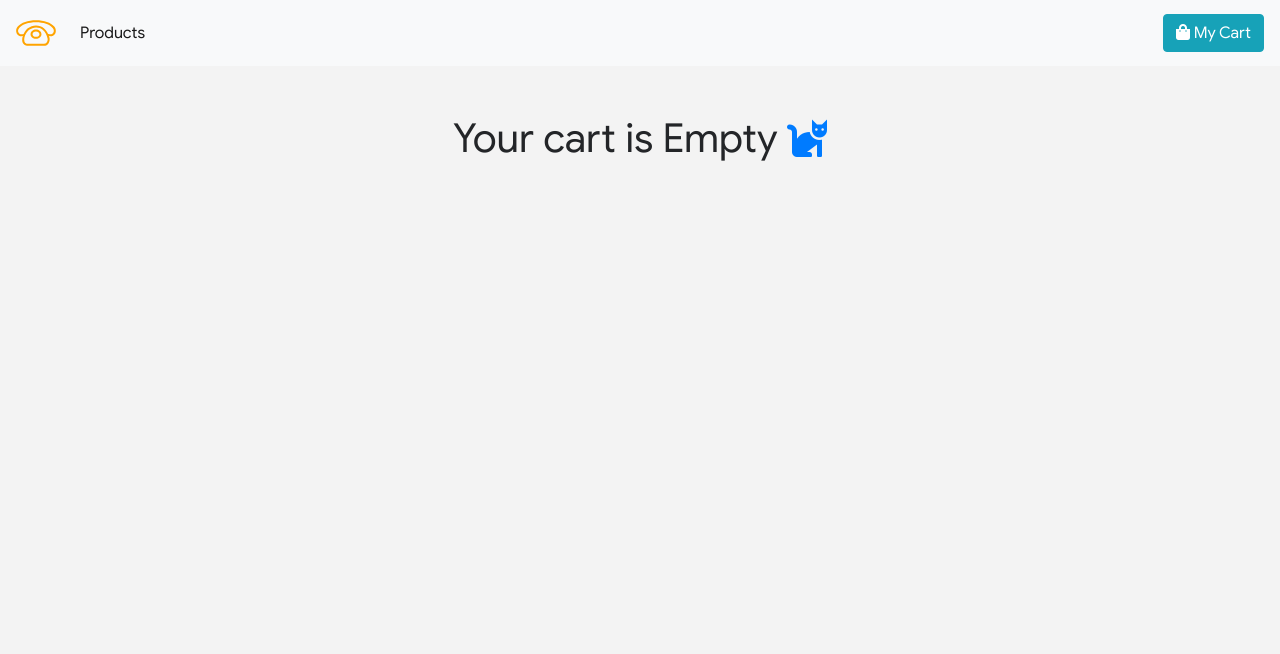
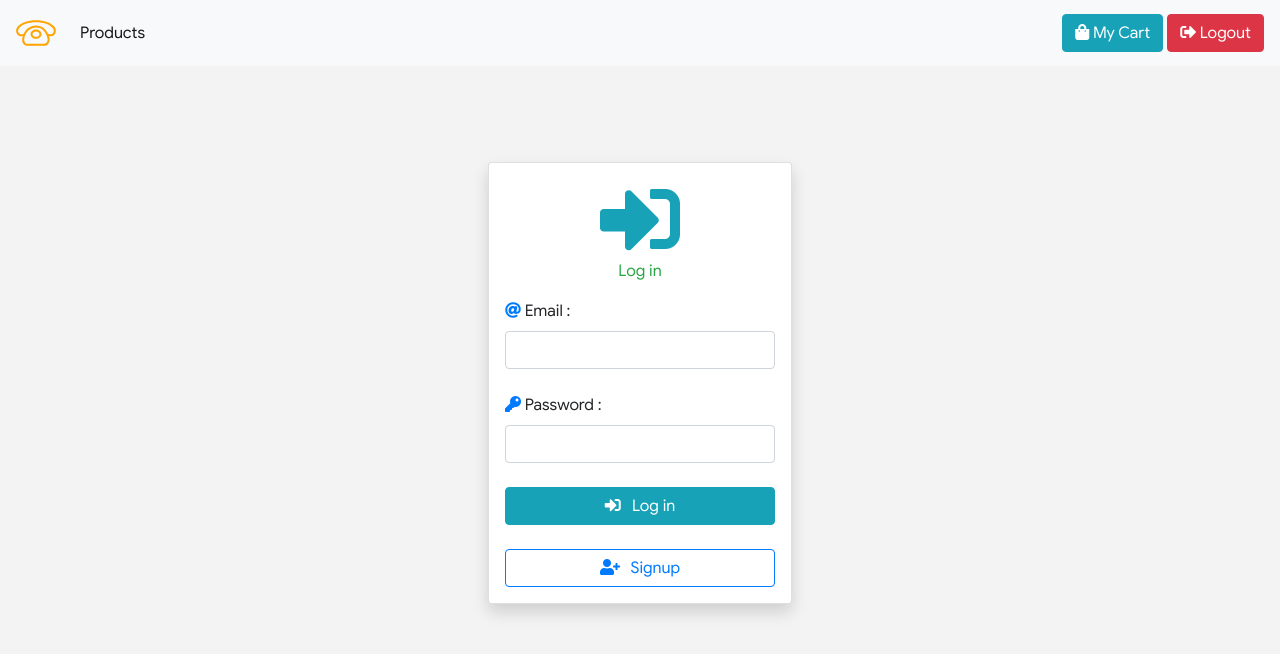
Before and after one commit to ShubhamSahaniNitkkr/react-ecommerce-firebase, a React (Create React App) app: page /cart in a window 1280 px wide. Shown: the top 654 px of the page. Built offline with nearby package versions, Linux system fonts and the light colour scheme; no server answers.

Commit message:
new changes

```diff
--- a/package.json
+++ b/package.json
@@ -7,6 +7,7 @@
     "@testing-library/react": "^9.5.0",
     "@testing-library/user-event": "^7.2.1",
     "bootstrap": "^4.5.2",
+    "firebase": "^7.18.0",
     "react": "^16.13.1",
     "react-dom": "^16.13.1",
     "react-paypal-express-checkout": "^1.0.5",
--- a/src/App.js
+++ b/src/App.js
@@ -2,6 +2,7 @@ import React, { Component } from 'react';
 import { Switch, Route } from 'react-router-dom';
 import './App.css';
 import 'bootstrap/dist/css/bootstrap.min.css';
+import fire from './config/fire';
 
 import Navbar from './components/navbar';
 import ProductList from './components/productList';
@@ -10,17 +11,45 @@ import Cart from './components/cart';
 import Default from './components/Default';
 import Modal from './components/modal';
 
+import Login from './components/auth/Login';
+
 class App extends Component {
+  constructor(props) {
+    super(props);
+    this.state = {
+      user: {},
+    };
+  }
+
+  componentDidMount() {
+    this.authListner();
+  }
+
+  authListner() {
+    fire.auth().onAuthStateChanged((user) => {
+      if (user) {
+        this.setState({ user });
+      } else {
+        this.setState({ user: null });
+      }
+    });
+  }
+
   render() {
     return (
       <React.Fragment>
         <Navbar />
-        <Switch>
-          <Route exact path='/' component={ProductList} />
-          <Route path='/details' component={Details} />
-          <Route path='/cart' component={Cart} />
-          <Route component={Default} />
-        </Switch>
+        {this.state.user ? (
+          <Switch>
+            <Route exact path='/' component={ProductList} />
+            <Route exact path='/details' component={Details} />
+            <Route exact path='/cart' component={Cart} />
+            <Route component={Default} />
+          </Switch>
+        ) : (
+          <Login />
+        )}
+
         <Modal />
       </React.Fragment>
     );
--- a/src/components/Default.js
+++ b/src/components/Default.js
@@ -9,7 +9,7 @@ export default class Default extends Component {
           </p>
           <p className='h5'>
             The Requested URL &nbsp;
-            <span className='text-info'>{this.props.location.pathname}</span>
+            {/* <span className='text-info'>{this.props.location.pathname}</span> */}
             &nbsp; does not exist !
           </p>
         </div>
--- /dev/null
+++ b/src/components/auth/Login.js
@@ -0,0 +1,100 @@
+import React, { Component } from 'react';
+import fire from '../../config/fire';
+
+export default class Login extends Component {
+  constructor(props) {
+    super();
+    this.state = {
+      email: '',
+      password: '',
+    };
+  }
+
+  onChange = (e) => {
+    this.setState({
+      [e.target.name]: e.target.value,
+    });
+  };
+
+  onLogin = (e) => {
+    e.preventDefault();
+    fire
+      .auth()
+      .signInWithEmailAndPassword(this.state.email, this.state.password)
+      .then((user) => {
+        console.log(user);
+      })
+      .catch((err) => {
+        console.log(err);
+      });
+  };
+
+  onSignup = (e) => {
+    e.preventDefault();
+    fire
+      .auth()
+      .createUserWithEmailAndPassword(this.state.email, this.state.password)
+      .then((user) => {
+        alert('Registered !');
+      })
+      .catch((err) => {
+        alert('Crediential not right !');
+      });
+  };
+
+  render() {
+    return (
+      <div className='container-fluid pt-5'>
+        <form>
+          <div
+            className='card mt-5 p-3 shadow bg-white rounded'
+            style={{ width: '19rem', margin: '0 auto' }}
+          >
+            <i className='fas fa-sign-in-alt fa-5x text-info text-center'></i>
+            <p className='text-center text-success'>Log in</p>
+            <label htmlFor='inputEmail'>
+              <i className='fas fa-at text-primary'></i>&nbsp;Email :
+            </label>
+            <input
+              type='email'
+              className='form-control'
+              id='inputEmail'
+              value={this.state.email}
+              name='email'
+              onChange={this.onChange}
+            />
+            <br />
+            <label htmlFor='inputPassword3'>
+              <i className='fas fa-key text-primary'></i>&nbsp;Password :
+            </label>
+            <input
+              type='password'
+              className='form-control'
+              id='inputPassword3'
+              value={this.state.password}
+              name='password'
+              onChange={this.onChange}
+            />
+            <br />
+
+            <button
+              type='submit'
+              className='btn btn-info'
+              onClick={this.onLogin}
+            >
+              <i className='fas fa-sign-in-alt'></i> &nbsp; Log in
+            </button>
+            <br />
+            <button
+              type='submit'
+              className='btn btn-outline-primary'
+              onClick={this.onSignup}
+            >
+              <i className='fas fa-user-plus'></i> &nbsp; Signup
+            </button>
+          </div>
+        </form>
+      </div>
+    );
+  }
+}
--- a/src/components/details.js
+++ b/src/components/details.js
@@ -19,7 +19,7 @@ export default class Details extends Component {
           return (
             <div
               className='card mx-auto col-md-10 my-4'
-              style={{ width: '100%', paddingTop: '3.0rem' }}
+              style={{ width: '100%', paddingTop: '1.0rem' }}
             >
               <Link to='/' className='card-title text-left'>
                 <i className='fas fa-angle-double-left'> </i> Back
@@ -36,7 +36,7 @@ export default class Details extends Component {
                     />
                   </div>
                   <div className='col-md-6'>
-                    <p className='card-text h-50 '>{info}</p>
+                    <p className='card-text '>{info}</p>
                     <hr />
                     <p className='card-text alert alert-success' role='alert'>
                       {' '}
--- a/src/components/navbar.js
+++ b/src/components/navbar.js
@@ -8,7 +8,7 @@ export default class Navbar extends Component {
     return (
       <ProductConsumer>
         {(value) => {
-          const { modalOpen, closeModal } = value;
+          const { closeModal, logout } = value;
 
           return (
             <nav className='navbar navbar-expand-lg navbar-light bg-light'>
@@ -34,6 +34,17 @@ export default class Navbar extends Component {
                   <i className='fas fa-shopping-bag'></i> My Cart
                 </button>
               </Link>
+
+              <Link to='/cart'>
+                <button
+                  type='button'
+                  className='btn btn-danger ml-1'
+                  onClick={() => logout()}
+                >
+                  {' '}
+                  <i className='fas fa-sign-out-alt'></i> Logout
+                </button>
+              </Link>
             </nav>
           );
         }}
--- a/src/components/product.js
+++ b/src/components/product.js
@@ -39,7 +39,7 @@ export default class Product extends Component {
                   </Link>
 
                   <button
-                    className='btn btn-outline-info'
+                    className='btn btn-outline-info ml-1'
                     disabled={inCart ? true : false}
                     onClick={() => {
                       value.addToCart(id);
--- a/src/components/productList.js
+++ b/src/components/productList.js
@@ -8,7 +8,7 @@ export default class ProductList extends Component {
     return (
       <React.Fragment>
         <Title name='Our' title='Products' />
-
+        <div className='p-5'>
           <div className='row'>
             <ProductConsumer>
               {(value) => {
@@ -18,6 +18,7 @@ export default class ProductList extends Component {
               }}
             </ProductConsumer>
           </div>
+        </div>
       </React.Fragment>
     );
   }
--- /dev/null
+++ b/src/config/fire.js
@@ -0,0 +1,15 @@
+import firebase from 'firebase';
+
+var firebaseConfig = {
+  apiKey: 'AIzaSyBTyRDA3_bVFZiVja8DXoiWGkF3ikKIhAc',
+  authDomain: 'react-firebase-auth-34d16.firebaseapp.com',
+  databaseURL: 'https://react-firebase-auth-34d16.firebaseio.com',
+  projectId: 'react-firebase-auth-34d16',
+  storageBucket: 'react-firebase-auth-34d16.appspot.com',
+  messagingSenderId: '678762401270',
+  appId: '1:678762401270:web:67f4a4cb357366ad7b0bd7',
+  measurementId: 'G-3SVTQKXC0H',
+};
+
+const fire = firebase.initializeApp(firebaseConfig);
+export default fire;
--- a/src/context.js
+++ b/src/context.js
@@ -1,3 +1,4 @@
+import fire from './config/fire';
 import React, { Component } from 'react';
 import { ecommerceProducts, detailProduct } from './data';
 const ProductContext = React.createContext();
@@ -170,6 +171,10 @@ class ProductProvider extends Component {
     });
   };
 
+  logout = () => {
+    fire.auth().signOut();
+  };
+
   render() {
     return (
       <ProductContext.Provider
@@ -183,6 +188,7 @@ class ProductProvider extends Component {
           decrement: this.decrement,
           removeItem: this.removeItem,
           clearCart: this.clearCart,
+          logout: this.logout,
         }}
       >
         {this.props.children}
--- a/src/data.js
+++ b/src/data.js
@@ -104,10 +104,10 @@ export const ecommerceProducts = [
 
 export const detailProduct = {
   id: 1,
-  title: 'Google Pixel - Black',
+  title: 'Product 1',
   img: 'img/product-1.png',
   price: 10,
-  company: 'google',
+  company: 'Product_1',
   info:
     'Lorem ipsum dolor amet offal butcher quinoa sustainable gastropub, echo park actually green juice sriracha paleo. Brooklyn sriracha semiotics, DIY coloring book mixtape craft beer sartorial hella blue bottle. Tote bag wolf authentic try-hard put a bird on it mumblecore. Unicorn lumbersexual master cleanse blog hella VHS, vaporware sartorial church-key cardigan single-origin coffee lo-fi organic asymmetrical. Taxidermy semiotics celiac stumptown scenester normcore, ethical helvetica photo booth gentrify.',
   inCart: false,
```
Also changed, not shown: 1 other file (tests, documents, lock files or other folders). Lines whose indentation alone changed are shown as unchanged.
